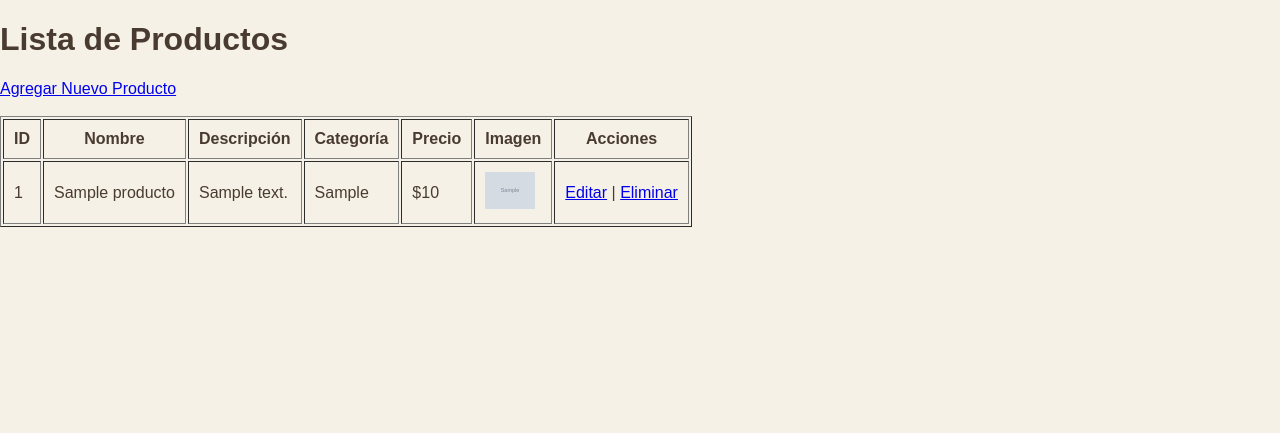
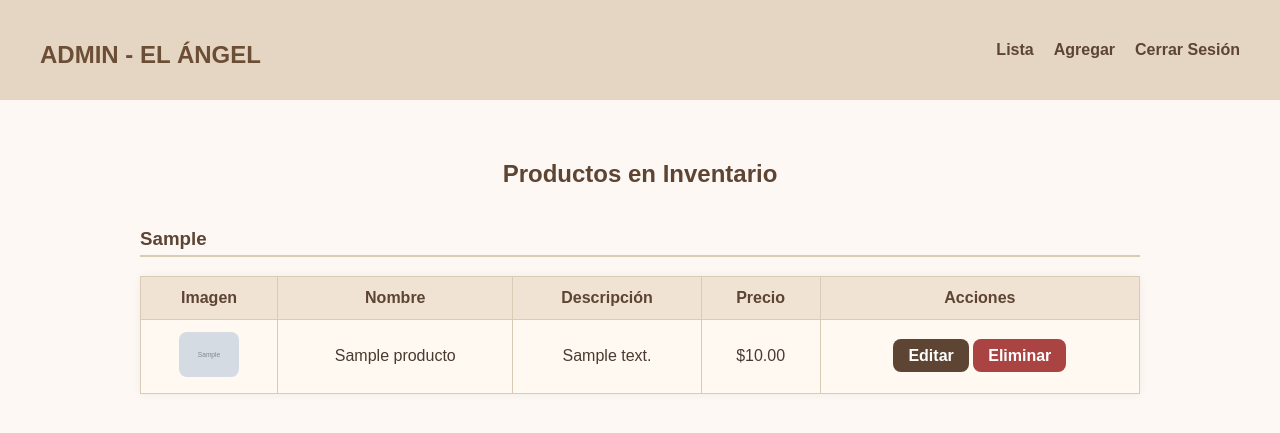
Before and after one commit to araceli-129361/Mi-PHP-Proyecto, a PHP site: page /admin/lista.php in a window 1280 px wide. Shown: the top 433 px of the page. Run offline with PHP 8.4, Linux system fonts and the light colour scheme; the visitor is signed in with stand-in values (Sample User, id 1); tables that the repository leaves empty or names only in its code hold one stand-in row (values such as "Sample post"); grey boxes marked "Sample" are stand-in pictures; a stand-in replaces the project's code that opens the database connection.

Commit message:
Update lista.php

```diff
--- a/pagina web/admin/lista.php
+++ b/pagina web/admin/lista.php
@@ -1,58 +1,156 @@
 <?php
+include("../db.php");
 session_start();
-if (!isset($_SESSION['usuario'])) {
-    header('Location: ../login.php');
+
+// Solo permitir acceso si es admin
+if (!isset($_SESSION['usuario']) || $_SESSION['rol'] !== 'admin') {
+    header("Location: ../login.php");
     exit();
 }
+
+// Obtener productos ordenados por categoría y nombre
+$query = "SELECT * FROM productos ORDER BY categoria ASC, nombre ASC";
+$result = mysqli_query($conexion, $query);
 ?>
 
-<?php include '../db.php'; ?>
 <!DOCTYPE html>
 <html lang="es">
 <head>
     <meta charset="UTF-8">
-    <title>Lista de Productos</title>
-    <link rel="stylesheet" href="../css/style.css">
+    <title>Administrador | Lista de Productos</title>
+    <link rel="stylesheet" href="../style.css">
+    <style>
+        body {
+            background-color: #fdf8f3;
+            font-family: 'Poppins', sans-serif;
+        }
+        .container {
+            max-width: 1000px;
+            margin: auto;
+            padding: 40px 20px;
+        }
+        h2 {
+            text-align: center;
+            margin-bottom: 30px;
+            color: #5d4433;
+        }
+        h3.categoria {
+            color: #5d4433;
+            margin-top: 40px;
+            border-bottom: 2px solid #d9cbb5;
+            padding-bottom: 5px;
+        }
+        table {
+            width: 100%;
+            border-collapse: collapse;
+            background-color: #fff9f2;
+            box-shadow: 0 0 10px rgba(0,0,0,0.05);
+        }
+        th, td {
+            border: 1px solid #d9cbb5;
+            padding: 12px;
+            text-align: center;
+        }
+        th {
+            background-color: #f1e3d3;
+            color: #5d4433;
+        }
+        img {
+            width: 60px;
+            border-radius: 8px;
+        }
+        .btn-3, .btn-4 {
+            padding: 8px 15px;
+            border: none;
+            border-radius: 8px;
+            text-decoration: none;
+            color: #fff;
+            font-weight: bold;
+            transition: 0.3s;
+        }
+        .btn-3 {
+            background-color: #5d4433;
+        }
+        .btn-3:hover {
+            background-color: #3b2d24;
+        }
+        .btn-4 {
+            background-color: #a94442;
+        }
+        .btn-4:hover {
+            background-color: #912d2b;
+        }
+        nav ul {
+            display: flex;
+            gap: 20px;
+            list-style: none;
+            padding: 10px 0;
+            justify-content: center;
+        }
+        nav ul li a {
+            text-decoration: none;
+            font-weight: bold;
+            color: #5d4433;
+        }
+        nav ul li a:hover {
+            text-decoration: underline;
+        }
+    </style>
 </head>
 <body>
 
-<h1>Lista de Productos</h1>
-<a href="agregar.php" class="btn-1">Agregar Nuevo Producto</a><br><br>
+<header class="header">
+    <div class="menu container">
+        <h1 class="logo" style="text-align:center; padding-top:10px;">ADMIN - EL ÁNGEL</h1>
+        <nav class="navbar">
+            <ul>
+                <li><a href="lista.php">Lista</a></li>
+                <li><a href="agregar.php">Agregar</a></li>
+                <li><a href="../cerrar.php">Cerrar Sesión</a></li>
+            </ul>
+        </nav>
+    </div>
+</header>
 
-<table border="1" cellpadding="10">
-    <thead>
+<main class="container">
+    <h2>Productos en Inventario</h2>
+
+    <?php
+    $categoria_actual = "";
+
+    while ($row = mysqli_fetch_assoc($result)) {
+        if ($row['categoria'] != $categoria_actual) {
+            // Nueva categoría
+            if ($categoria_actual != "") {
+                echo "</tbody></table>";
+            }
+
+            $categoria_actual = $row['categoria'];
+            echo "<h3 class='categoria'>" . htmlspecialchars($categoria_actual) . "</h3>";
+            echo "<table><thead>
                     <tr>
-            <th>ID</th>
+                        <th>Imagen</th>
                         <th>Nombre</th>
                         <th>Descripción</th>
-            <th>Categoría</th>
                         <th>Precio</th>
-            <th>Imagen</th>
                         <th>Acciones</th>
                     </tr>
-    </thead>
-    <tbody>
-        <?php
-        $query = "SELECT * FROM productos";
-        $resultado = mysqli_query($conexion, $query);
-
-        while($producto = mysqli_fetch_assoc($resultado)) {
+                  </thead><tbody>";
+        }
     ?>
         <tr>
-            <td><?php echo $producto['id_producto']; ?></td>
-            <td><?php echo $producto['nombre']; ?></td>
-            <td><?php echo $producto['descripcion']; ?></td>
-            <td><?php echo $producto['categoria']; ?></td>
-            <td>$<?php echo $producto['precio']; ?></td>
-            <td><img src="../images/<?php echo $producto['imagen']; ?>" width="50"></td>
+            <td><img src="../images/<?php echo $row['imagen']; ?>" alt="<?php echo $row['nombre']; ?>"></td>
+            <td><?php echo $row['nombre']; ?></td>
+            <td><?php echo $row['descripcion']; ?></td>
+            <td>$<?php echo number_format($row['precio'], 2); ?></td>
             <td>
-                <a href="editar.php?id=<?php echo $producto['id_producto']; ?>">Editar</a> |
-                <a href="eliminar.php?id=<?php echo $producto['id_producto']; ?>" onclick="return confirm('¿Seguro que quieres eliminar este producto?')">Eliminar</a>
+                <a class="btn-3" href="editar.php?id=<?php echo $row['id_productos']; ?>">Editar</a>
+                <a class="btn-4" href="eliminar.php?id=<?php echo $row['id_productos']; ?>" onclick="return confirm('¿Seguro que deseas eliminar este producto?');">Eliminar</a>
             </td>
         </tr>
     <?php } ?>
-    </tbody>
-</table>
+    </tbody></table>
+</main>
 
 </body>
 </html>
```
Lines whose indentation alone changed are shown as unchanged.
